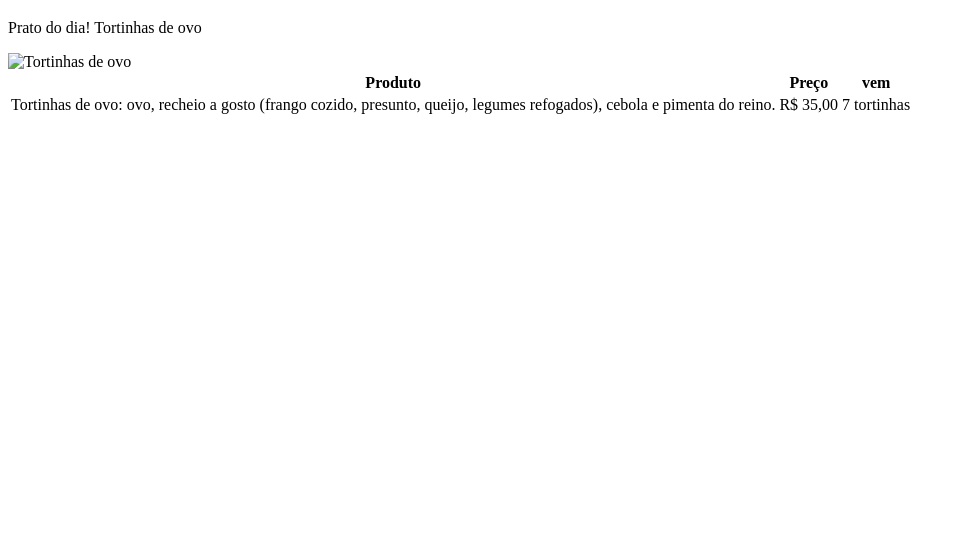
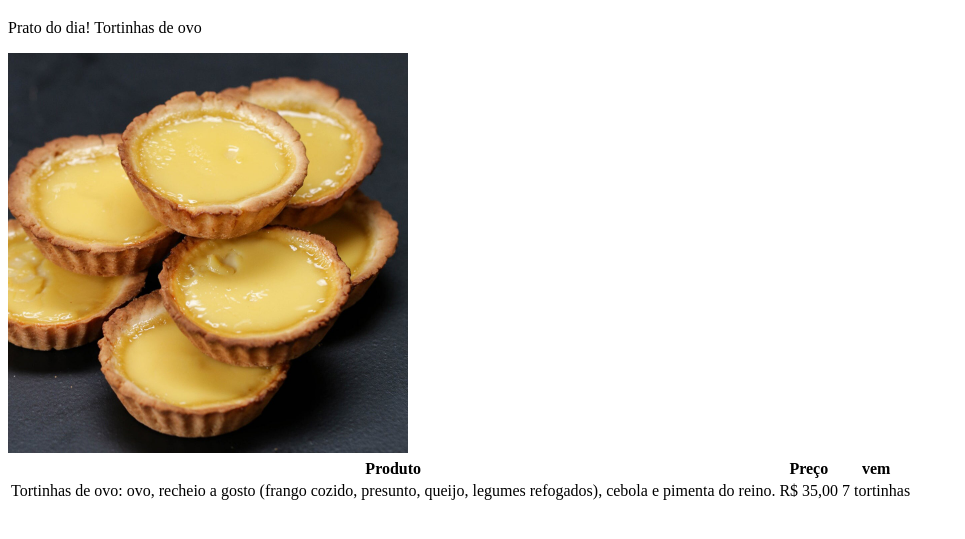
Before and after one commit to inglat/restaurante-chines, a plain HTML site: page sábado.html in a window 1280 px wide. Shown: the part 61-600 px from the top of the page, without its empty margins (0-965 px from the left). Drawn offline with Linux system fonts and the light colour scheme.

Commit message:
Update sábado.html

```diff
--- a/sábado.html
+++ b/sábado.html
@@ -11,7 +11,7 @@
     <p> Prato do dia! Tortinhas de ovo</p>
 
 
-    <img src="torta de ovo.jpeg" alt="Tortinhas de ovo" height="400" width="400">
+    <img src="torta de ovo.jpg" alt="Tortinhas de ovo" height="400" width="400">
 
      <table>
 <thead>
```
